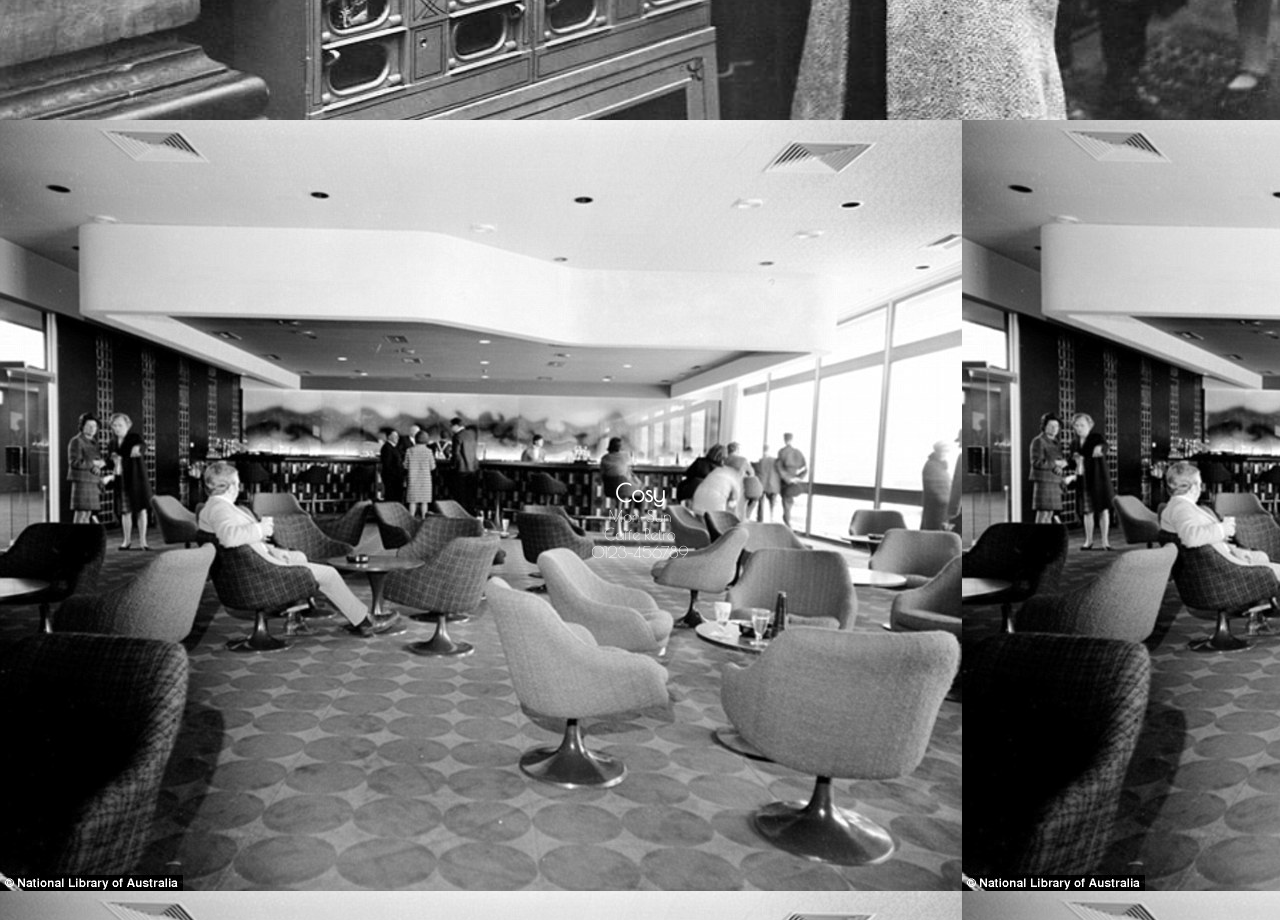
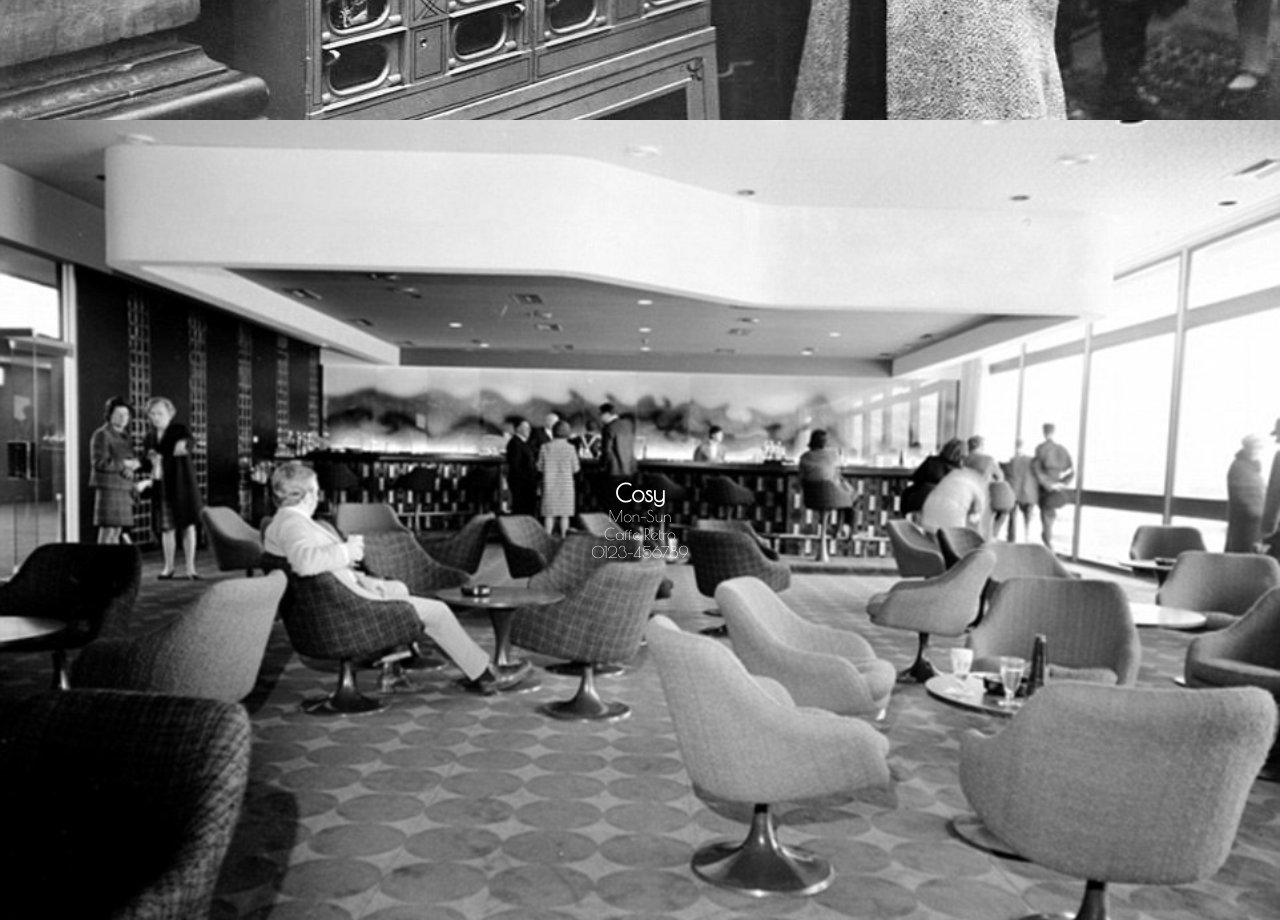
Before and after one commit to ammarovehub/Owner-avatar-exercise-html-css-caffe-retro, a plain HTML site: page index.html in a window 1280 px wide. Shown: the part 1480-2400 px from the top of the page. Drawn offline with nearby package versions, Linux system fonts and the light colour scheme; a web font is replaced by a local one.

Commit message:
Added styling for cosy sction background.

```diff
--- a/index.css
+++ b/index.css
@@ -49,5 +49,5 @@ section {
 }
 
 #cosy {
-    background: url(assets/cosy.jpg);
+    background: url(assets/cosy.jpg) no-repeat center center/cover;
 }
```
